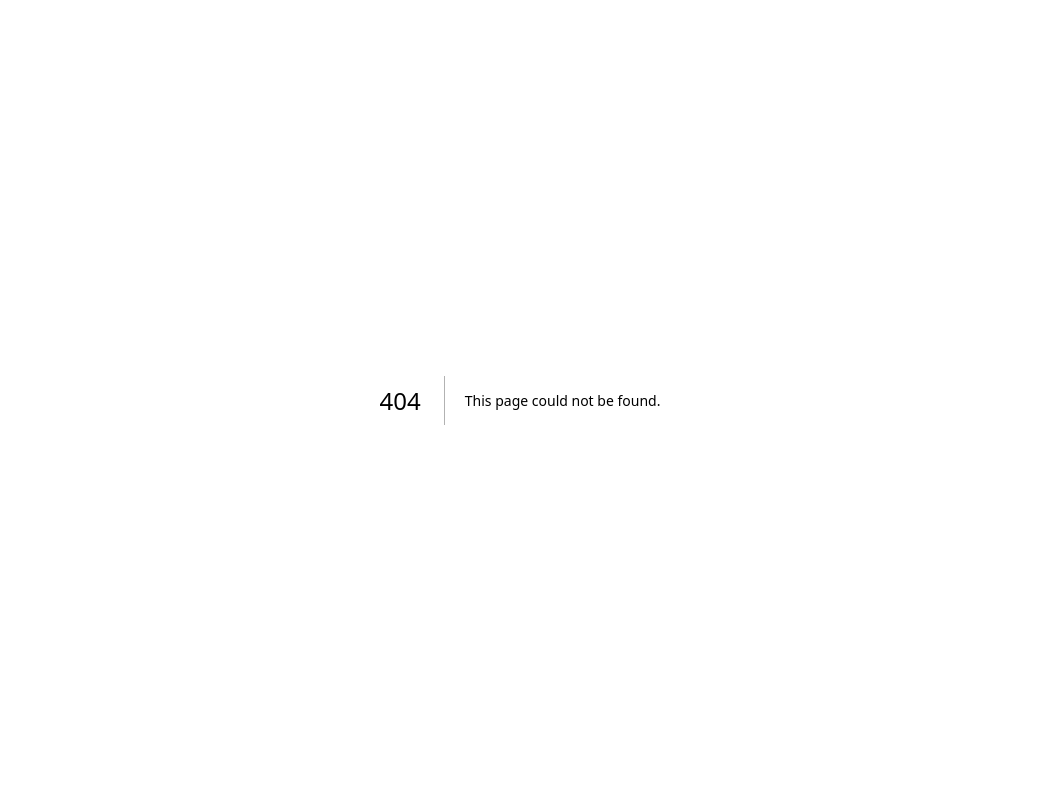
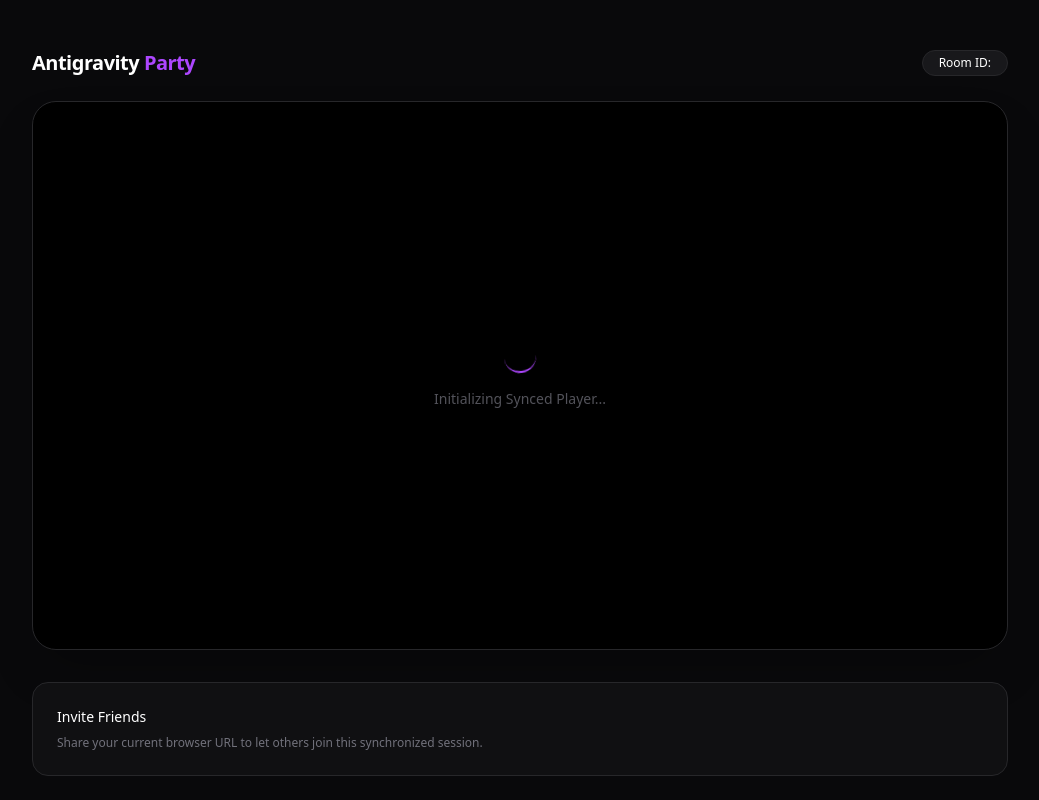
Before and after one commit to ketukini55/antigravity-watch-party, a Next.js app in the folder frontend/: page /id in a window 1280 px wide. Before the commit this address had no page. Shown: the whole page, without its empty margins (120-1159 px from the left). Built offline with nearby package versions, Linux system fonts and the light colour scheme.

Commit message:
added room routing folder structure

```diff
--- /dev/null
+++ b/frontend/src/app/id/page.tsx
@@ -0,0 +1,36 @@
+"use client";
+
+import { useParams } from "next/navigation";
+import { useEffect, useState } from "react";
+
+export default function WatchRoom() {
+    const params = useParams();
+    const roomId = params.id;
+
+    return (
+        <div className="flex min-h-screen flex-col items-center justify-center bg-zinc-950 text-white font-sans">
+            <div className="w-full max-w-5xl px-6">
+                <header className="flex items-center justify-between py-6">
+                    <h1 className="text-xl font-bold tracking-tight">
+                        Antigravity <span className="text-purple-500">Party</span>
+                    </h1>
+                    <div className="rounded-full bg-zinc-900 px-4 py-1 text-xs border border-zinc-800">
+                        Room ID: <span className="text-zinc-400">{roomId}</span>
+                    </div>
+                </header>
+
+                <main className="aspect-video w-full overflow-hidden rounded-3xl bg-black border border-zinc-800 shadow-2xl flex items-center justify-center">
+                    <div className="text-center space-y-4">
+                        <div className="animate-spin rounded-full h-8 w-8 border-t-2 border-purple-500 mx-auto"></div>
+                        <p className="text-zinc-500 animate-pulse text-sm">Initializing Synced Player...</p>
+                    </div>
+                </main>
+
+                <footer className="mt-8 p-6 bg-zinc-900/50 border border-zinc-800 rounded-2xl">
+                    <h3 className="text-sm font-medium mb-2">Invite Friends</h3>
+                    <p className="text-xs text-zinc-500">Share your current browser URL to let others join this synchronized session.</p>
+                </footer>
+            </div>
+        </div>
+    );
+}
```
Also changed, not shown: 1 other file (tests, documents, lock files or other folders).
